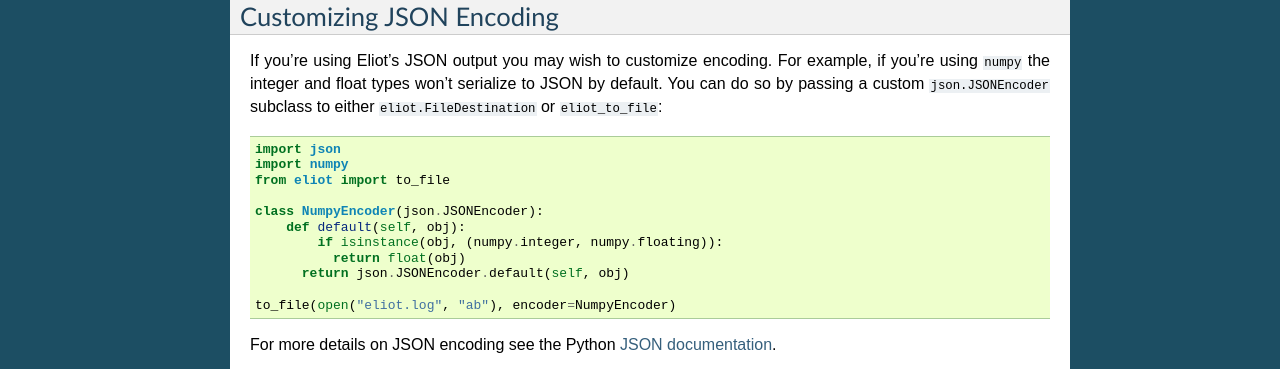
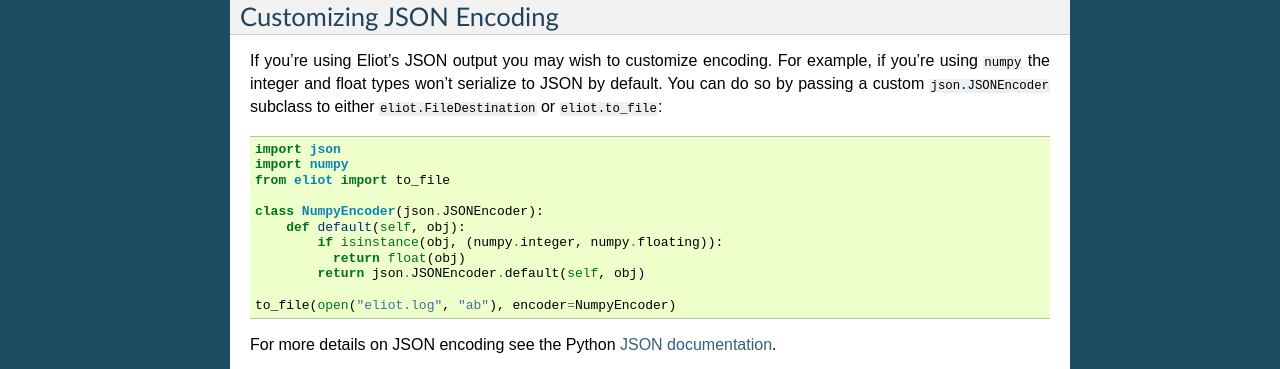
Before and after one commit to itamarst/eliot, a Sphinx documentation site: the page built from docs/source/outputting/output.rst, in a window 1280 px wide. Shown: the part 730-1099 px from the top of the page. Built offline with Sphinx 7.4.7, drawn with Linux system fonts in a browser that asks for light colours; pages that are not in the unit, such as notebooks, are missing from menus.

Commit message:
Typo fixes.

```diff
--- a/docs/source/outputting/output.rst
+++ b/docs/source/outputting/output.rst
@@ -46,7 +46,7 @@
 
 If you're using Eliot's JSON output you may wish to customize encoding.
 For example, if you're using ``numpy`` the integer and float types won't serialize to JSON by default.
-You can do so by passing a custom ``json.JSONEncoder`` subclass to either ``eliot.FileDestination`` or ``eliot_to_file``:
+You can do so by passing a custom ``json.JSONEncoder`` subclass to either ``eliot.FileDestination`` or ``eliot.to_file``:
 
 .. code-block:: python
 
@@ -58,7 +58,7 @@
        def default(self, obj):
            if isinstance(obj, (numpy.integer, numpy.floating)):
              return float(obj)
-         return json.JSONEncoder.default(self, obj)
+           return json.JSONEncoder.default(self, obj)
 
    to_file(open("eliot.log", "ab"), encoder=NumpyEncoder)
 
```
